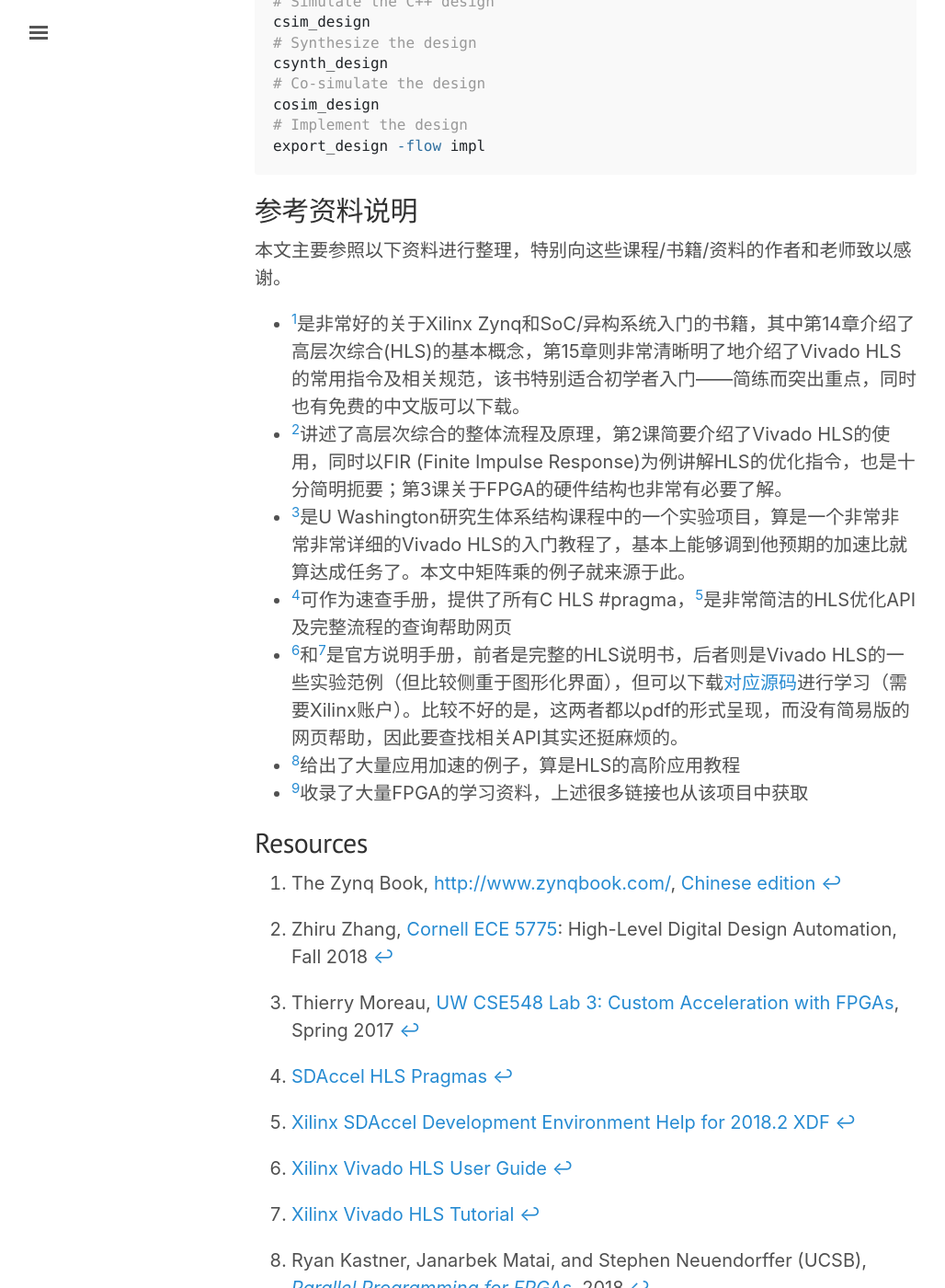
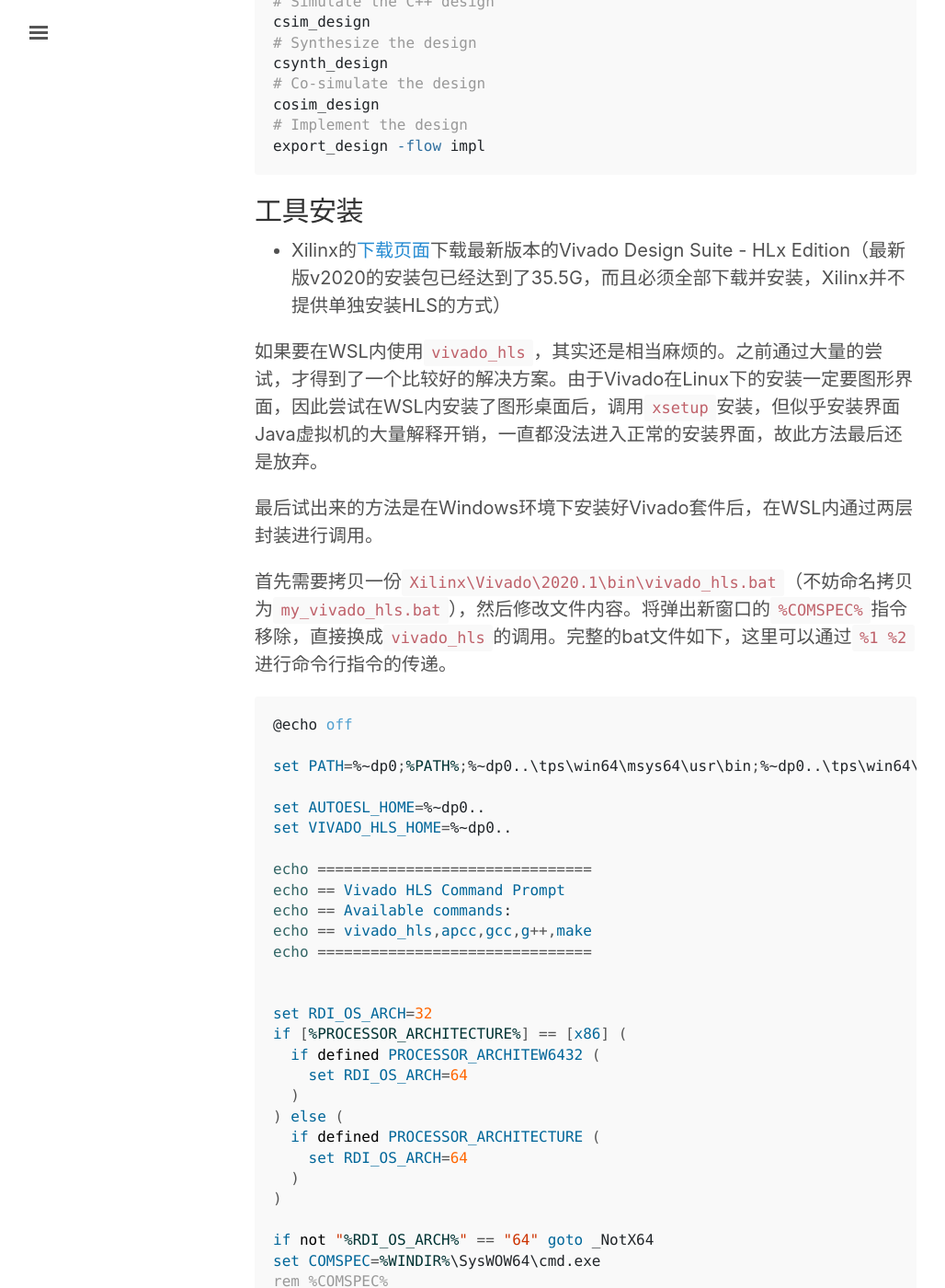
Before and after one commit to Ewenwan/chhzh123.github.io, a Jekyll site: the page built from _posts/2020-03-11-vivado-hls.md, in a window 1280 px wide and 1400 px high, scrolled down 9116 px. Shown: the whole window at 92% size, without its empty margins (3-1031 px from the left). Built offline with Jekyll 4.4.1, drawn with Linux system fonts in a browser that asks for light colours; nearby versions of some CDN libraries; formulas are drawn with MathJax 3; comment, search, counter and statistics services are not loaded; some of the changed text lies outside the part shown.

Commit message:
[blog] Update WSL + Vivado HLS

````diff
--- a/_posts/2020-03-11-vivado-hls.md
+++ b/_posts/2020-03-11-vivado-hls.md
@@ -700,6 +700,66 @@
 export_design -flow impl
 ```
 
+## 工具安装
+* Xilinx的[下载页面](https://www.xilinx.com/support/download.html)下载最新版本的Vivado Design Suite - HLx Edition（最新版v2020的安装包已经达到了35.5G，而且必须全部下载并安装，Xilinx并不提供单独安装HLS的方式）
+
+如果要在WSL内使用`vivado_hls`，其实还是相当麻烦的。之前通过大量的尝试，才得到了一个比较好的解决方案。由于Vivado在Linux下的安装一定要图形界面，因此尝试在WSL内安装了图形桌面后，调用`xsetup`安装，但似乎安装界面Java虚拟机的大量解释开销，一直都没法进入正常的安装界面，故此方法最后还是放弃。
+
+最后试出来的方法是在Windows环境下安装好Vivado套件后，在WSL内通过两层封装进行调用。
+
+首先需要拷贝一份`Xilinx\Vivado\2020.1\bin\vivado_hls.bat`（不妨命名拷贝为`my_vivado_hls.bat`），然后修改文件内容。将弹出新窗口的`%COMSPEC%`指令移除，直接换成`vivado_hls`的调用。完整的bat文件如下，这里可以通过`%1 %2`进行命令行指令的传递。
+```bat
+@echo off
+
+set PATH=%~dp0;%PATH%;%~dp0..\tps\win64\msys64\usr\bin;%~dp0..\tps\win64\msys64\mingw64\bin
+
+set AUTOESL_HOME=%~dp0..
+set VIVADO_HLS_HOME=%~dp0..
+
+echo ===============================
+echo == Vivado HLS Command Prompt
+echo == Available commands:
+echo == vivado_hls,apcc,gcc,g++,make
+echo ===============================
+
+
+set RDI_OS_ARCH=32
+if [%PROCESSOR_ARCHITECTURE%] == [x86] (
+  if defined PROCESSOR_ARCHITEW6432 (
+    set RDI_OS_ARCH=64
+  )
+) else (
+  if defined PROCESSOR_ARCHITECTURE (
+    set RDI_OS_ARCH=64
+  )
+)
+
+if not "%RDI_OS_ARCH%" == "64" goto _NotX64
+set COMSPEC=%WINDIR%\SysWOW64\cmd.exe
+rem %COMSPEC%
+vivado_hls %1 %2
+goto EOF
+
+:_NotX64
+set COMSPEC=%WINDIR%\System32\cmd.exe
+rem %COMSPEC% /c %0 %1 %2 %3 %4 %5 %6 %7 %8 %9
+vivado_hls %1 %2
+
+:EOF
+```
+
+这是Windows端的封装，这样弄完后就可以直接在PowerShell里通过`.\my_vivado_hls -f run.tcl`执行综合过程，而不会弹出新的窗口。
+
+至于WSL端的封装则是创建一个bash文件，里面通过`cmd.exe`执行上述指令，脚本如下。
+```bash
+#!/bin/bash
+cmd.exe /c <path_to_xilinx>/Xilinx/Vivado/2020.1/bin/my_vivado_hls $1 $2
+```
+
+这里同样通过`$1 $2`传递参数，同时将此脚本保存为`vivado_hls`，假装它就是一个可执行文件，同时放在可被Linux的PATH搜索到的地方。这样执行`which vivado_hls`也能正常执行（这是`alias`所做不到的）。
+
+最终就可以愉快地在WSL里调用`vivado_hls -f run.tcl`进行综合啦！
+
 ## 参考资料说明
 本文主要参照以下资料进行整理，特别向这些课程/书籍/资料的作者和老师致以感谢。
 
````
